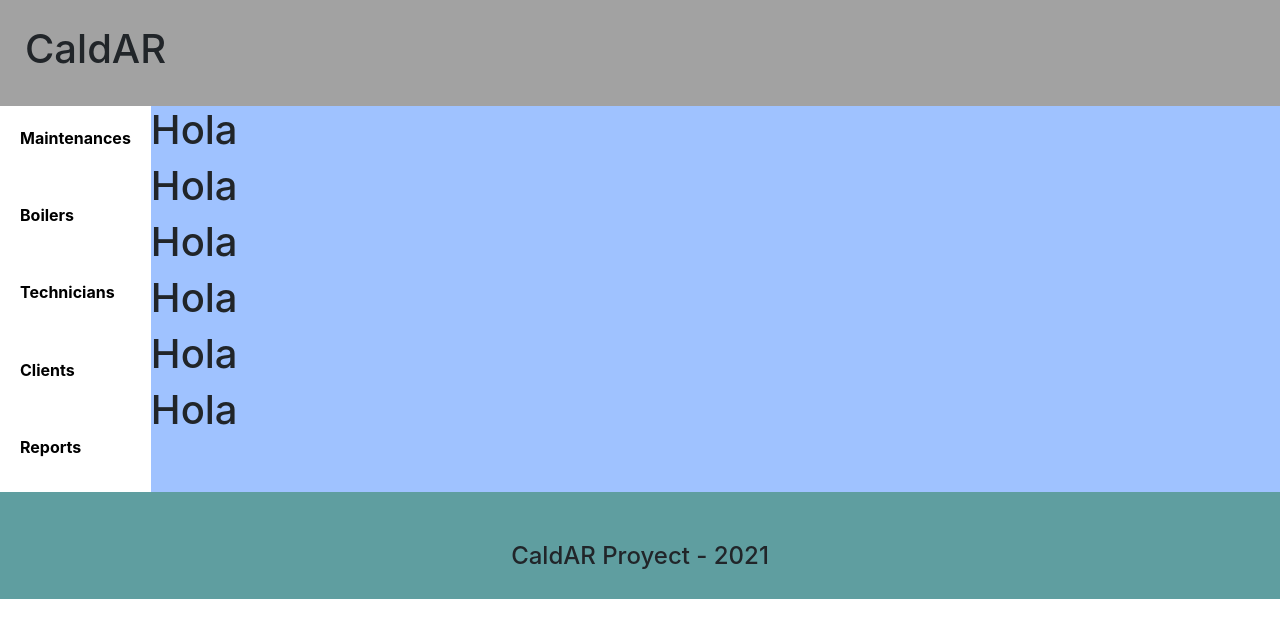
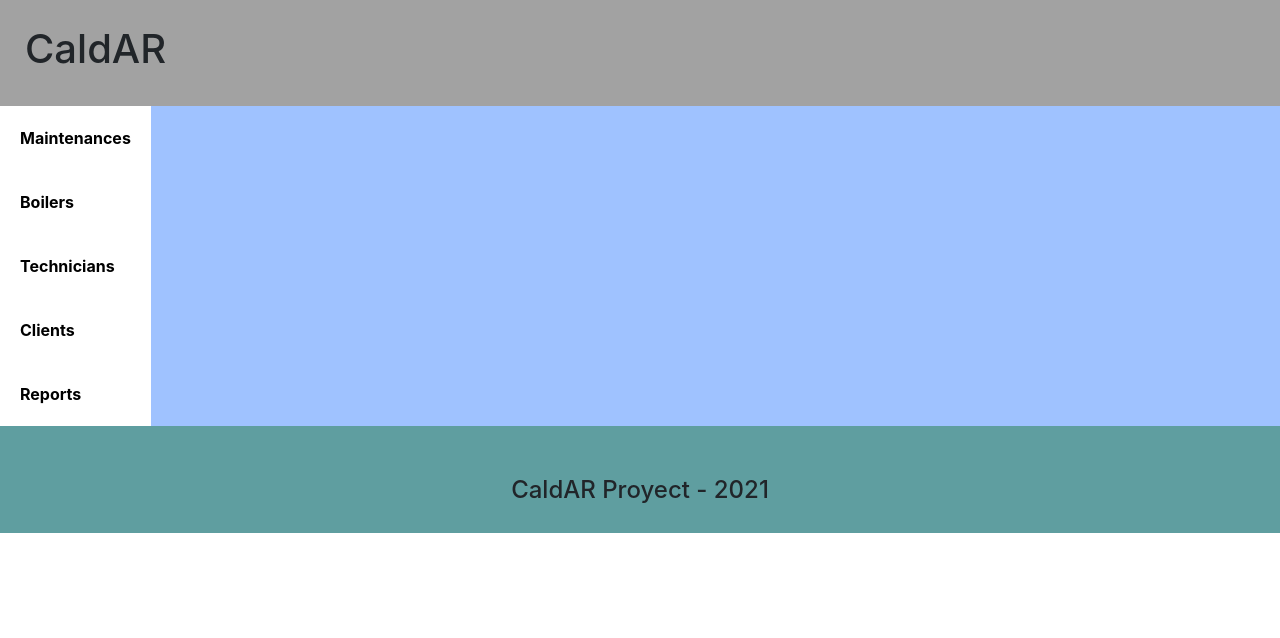
Before and after one commit to GonzaloDeCastro/FrontendCaldAR, a React (Create React App) app: page /technicians in a window 1280 px wide. Shown: the top 638 px of the page. Built offline with nearby package versions, Linux system fonts and the light colour scheme; the HTML template or start-up script is replaced by a standard one.

Commit message:
Se crea la rama Technicians y los archivos .jsx para el header y la lista de los tecnicos.

```diff
--- a/src/Technicians/index.jsx
+++ b/src/Technicians/index.jsx
@@ -1,17 +1,8 @@
 import React from 'react';
-import { Fragment } from 'react/cjs/react.production.min';
 
 const Tenchnicians = () => {
-  return (
-    <Fragment>
-      <h1>Hola</h1>
-      <h1>Hola</h1>
-      <h1>Hola</h1>
-      <h1>Hola</h1>
-      <h1>Hola</h1>
-      <h1>Hola</h1>
-    </Fragment>
-  );
+
+  return <div></div>
 };
 
 export default Tenchnicians;
```
Also changed, not shown: src/Mocks/technicians.json (added, +7 -0 lines), src/Technicians/HeaderTechnician.jsx (added), src/Technicians/TechniciansList.jsx (added).
